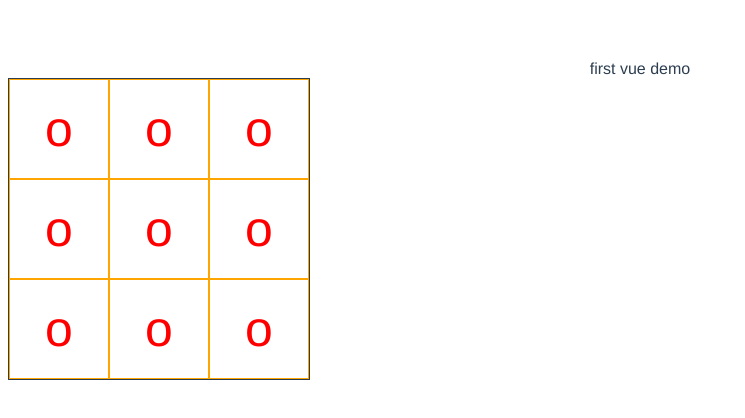
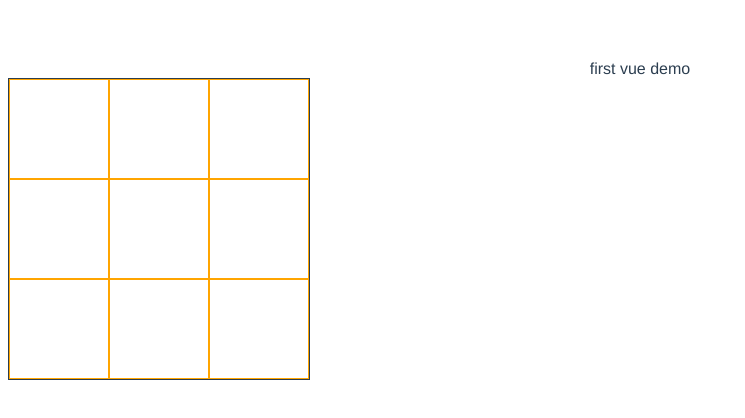
Before and after one commit to Pomelo1213/vue-demo, a Vue app: page / in a window 1280 px wide. Shown: the top 418 px of the page, without its empty margins (0-745 px from the left). Built offline with nearby package versions, Linux system fonts and the light colour scheme.

Commit message:
胜负规则未添加

```diff
--- a/src/components/Game.vue
+++ b/src/components/Game.vue
@@ -3,19 +3,19 @@
     <header>first vue demo</header>
     <section class="game-body">
       <section class="row">
-        <GameLi v-bind:text="checkText"/>
-        <GameLi v-bind:text="checkText"/>
-        <GameLi v-bind:text="checkText"/>
+        <GameLi @liClick="handleOuterClick(0)" v-bind:text="checkText"/>
+        <GameLi @liClick="handleOuterClick(1)" v-bind:text="checkText"/>
+        <GameLi @liClick="handleOuterClick(2)" v-bind:text="checkText"/>
       </section>
       <section class="row">
-        <GameLi v-bind:text="checkText"/>
-        <GameLi v-bind:text="checkText"/>
-        <GameLi v-bind:text="checkText"/>
+        <GameLi @liClick="handleOuterClick(3)" v-bind:text="checkText"/>
+        <GameLi @liClick="handleOuterClick(4)" v-bind:text="checkText"/>
+        <GameLi @liClick="handleOuterClick(5)" v-bind:text="checkText"/>
       </section>
       <section class="row">
-        <GameLi v-bind:text="checkText"/>
-        <GameLi v-bind:text="checkText"/>
-        <GameLi v-bind:text="checkText"/>
+        <GameLi @liClick="handleOuterClick(6)" v-bind:text="checkText"/>
+        <GameLi @liClick="handleOuterClick(7)" v-bind:text="checkText"/>
+        <GameLi @liClick="handleOuterClick(8)" v-bind:text="checkText"/>
       </section>
     </section>
   </div>
@@ -30,19 +30,44 @@ export default {
   },
   data () {
     return {
-      checkText: 'o',
+      checkText: true,
+      count: 0,
+      gameOver: false,
       gameMp: [
-        [],
-        [],
-        []
+        [null, null, null],
+        [null, null, null],
+        [null, null, null]
       ]
-
+    }
+  },
+  methods: {
+    handleOuterClick (index) {
+      if (this.count >= 5) {
+        this.checkRules()
+        if (this.gameOver) {
+          return
+        }
+      }
+      //NOTE:  如果填满了格子,还没有分出胜负也进行返回
+      if (this.count === 9 && !this.gameOver) {
+        return
+      }
+      console.log('this outer click')
+      this.checkText = !this.checkText
+      this.count++
+    },
+    checkRules () {
+      //TODO:  规则判断暂时没有做处理
+      // let {gameMp} = this
+      // let row1 = gameMp[0]
+      // let row2 = gameMp[1]
+      // let row3 = gameMp[2]
+      // this.rule1(row1)
     }
   }
 }
 </script>
 
-<!-- Add "scoped" attribute to limit CSS to this component only -->
 <style scoped>
 h3 {
   margin: 40px 0 0;
--- a/src/components/GameLi.vue
+++ b/src/components/GameLi.vue
@@ -1,18 +1,26 @@
 <template>
-  <div class="game-li">
-    {{text}}
+  <div v-on:click="handleClick" class="game-li">
+    <template v-if="flag">{{check}}</template>
+    <template v-else></template>
   </div>
 </template>
 
 <script>
 export default {
   props: ['text'],
-  methods () {
-
-  },
   data () {
     return {
-
+      flag: false
+    }
+  },
+  methods: {
+    handleClick () {
+      if (this.flag) {
+        return
+      }
+      this.flag = true
+      this.check = this.text ? 'o' : 'x'
+      this.$emit('liClick')
     }
   }
 }
```
